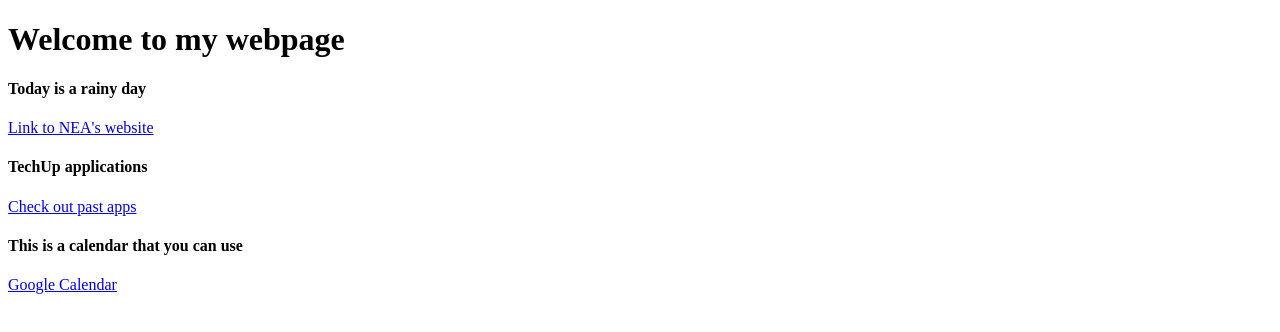
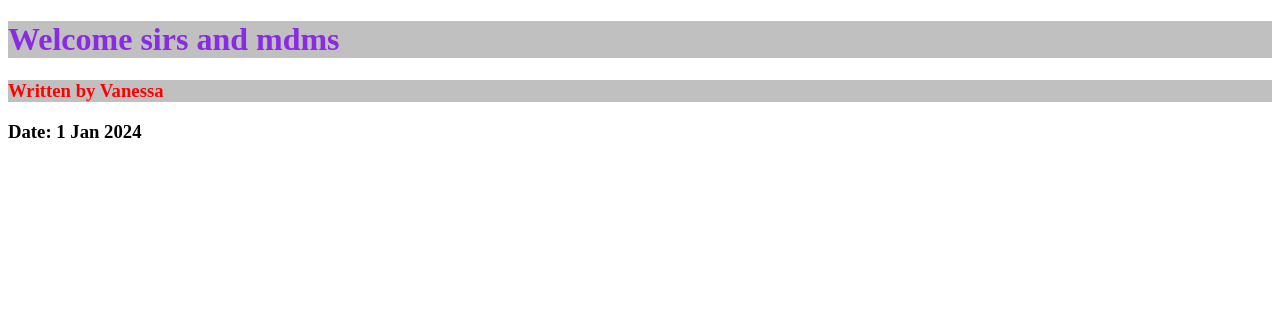
Before and after one commit to vanessapdj/techup-handson2, a plain HTML site: page index.html in a window 1280 px wide. Drawn offline with Linux system fonts and the light colour scheme.

Commit message:
CSS commit

```diff
--- a/index.html
+++ b/index.html
@@ -4,14 +4,11 @@
     <meta charset="UTF-8">
     <meta name="viewport" content="width=device-width, initial-scale=1.0">
     <title>Document</title>
+    <link rel="stylesheet" href="style.css">
 </head>
 <body>
-    <h1>Welcome to my webpage</h1>
-        <h4>Today is a rainy day</h4>
-            <a href="https://nea.gov.sg">Link to NEA's website</a>
-        <h4>TechUp applications</h4>
-            <a href="https://techup.live">Check out past apps </a>
-        <h4>This is a calendar that you can use</h4>
-            <a href="https://workspace.google.com/intl/en_sg/products/calendar">Google Calendar </a>
+    <h1 class="title">Welcome sirs and mdms</h1>
+    <h3 class="title" id="important">Written by Vanessa</h3>
+    <h3>Date: 1 Jan 2024</h3>
 </body>
 </html>
--- /dev/null
+++ b/style.css
@@ -0,0 +1,20 @@
+/*
+h1 {
+    color: darkmagenta;
+    background-color: lightgray;
+    text-align: center;
+    border: 5px gray solid;
+    margin-bottom: 100px;
+    padding-top: 20px;
+    padding-bottom: 20px;
+}
+*/
+h1 {
+    color: blueviolet;
+}
+.title {
+    background-color: silver;
+}
+#important {
+    color: red;
+}
```
Also changed, not shown: old.html (added, +17 -0 lines).
